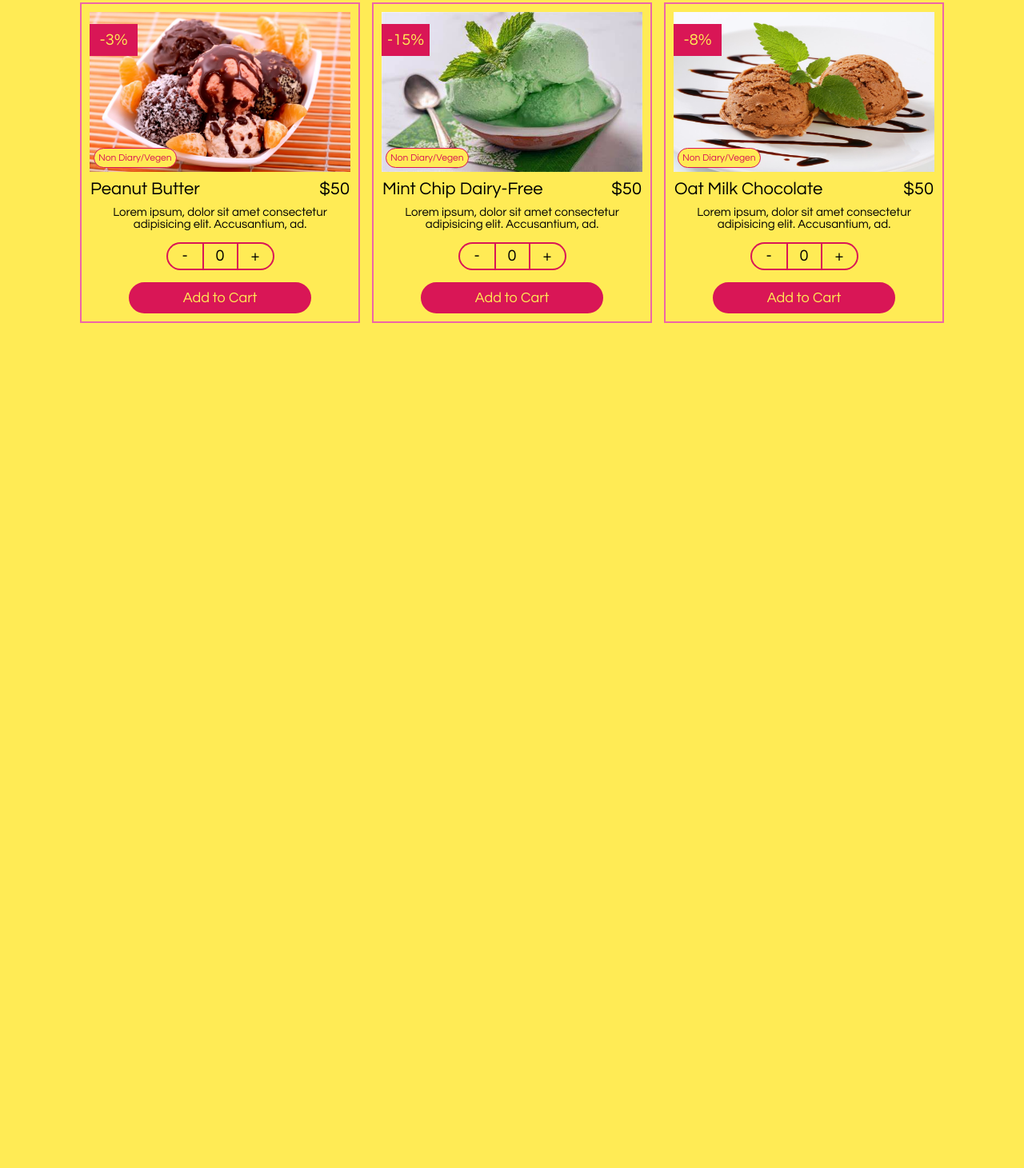
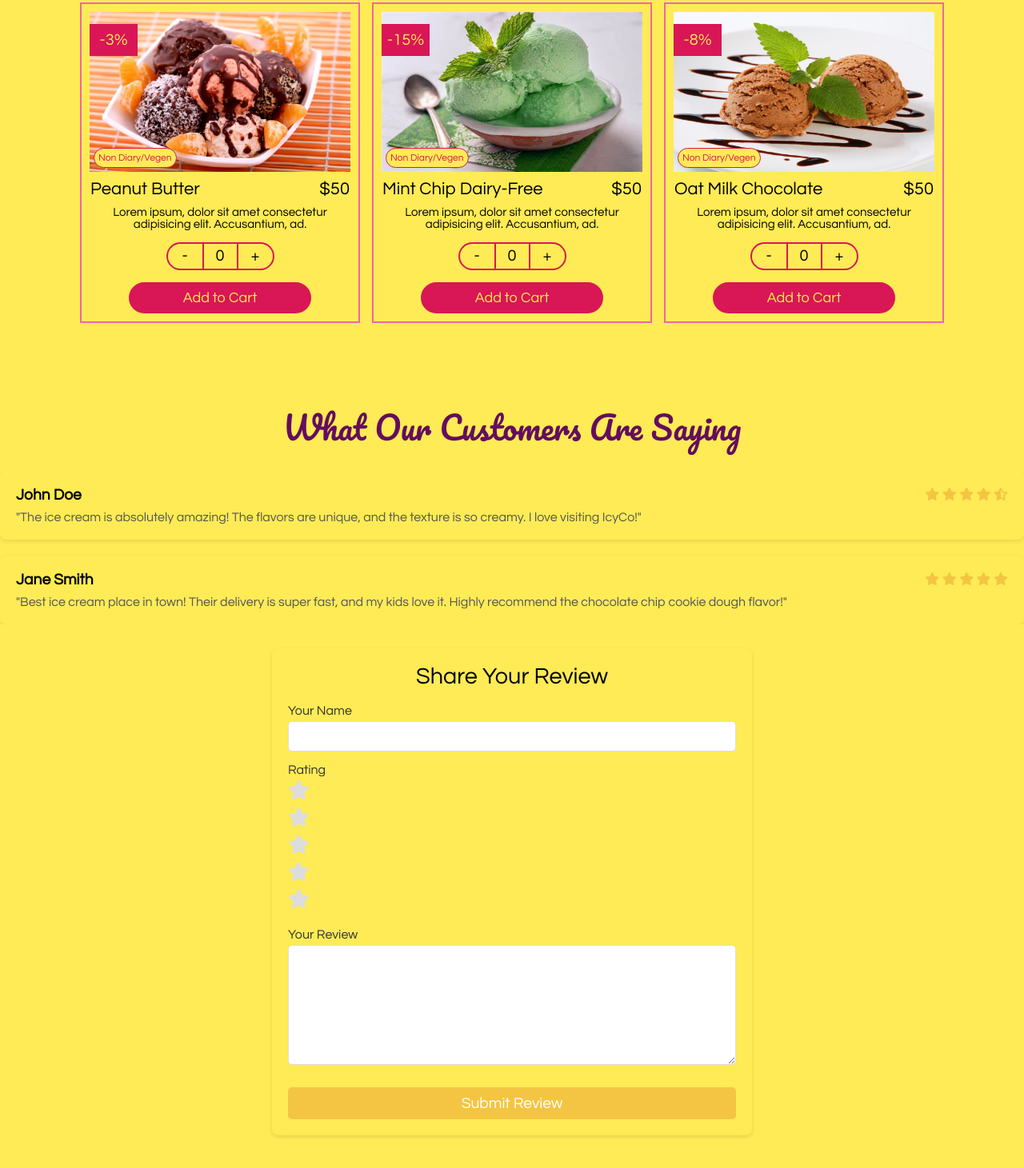
Before and after one commit to gdgmit/sweet-scoops, a plain HTML site: page index.html in a window 1280 px wide. Shown: the part 5679-7140 px from the top of the page at 80% size. Before the commit the page ends 6118 px from the top, so only its background shows below. Drawn offline with Linux system fonts and the light colour scheme; a web font is replaced by a local one.

Commit message:
review updated

```diff
--- a/index.html
+++ b/index.html
@@ -10,12 +10,14 @@
     <link rel="stylesheet" href="styles/styles.css">
     <link rel="stylesheet" href="styles/mediaQueries.css">
     <link rel="stylesheet" href="styles/swiper-bundle.min.css">
+    <link rel="stylesheet" href="styles/review.css">
 
     <!-- link to add favicon -->
     <link rel="icon" href="./images/logo.png" type="image/png">
 
     <!-- font awesome icons script -->
     <script src="https://kit.fontawesome.com/c732ec9339.js" crossorigin="anonymous"></script>
+
 </head>
 
 <body>
@@ -185,6 +187,76 @@
             </div>
         </section>
 
+        <!-- Reviews -->
+        <section class="reviews" id="reviews">
+            <h1>What Our Customers Are Saying</h1>
+
+            <!-- Reviews List -->
+            <div class="reviews-list">
+                <!-- Example review -->
+                <div class="review-item">
+                    <div class="review-header">
+                        <div class="reviewer-name">John Doe</div>
+                        <div class="review-rating">
+                            <i class="fa fa-star"></i>
+                            <i class="fa fa-star"></i>
+                            <i class="fa fa-star"></i>
+                            <i class="fa fa-star"></i>
+                            <i class="fa fa-star-half-alt"></i>
+                        </div>
+                    </div>
+                    <div class="review-text">
+                        <p>"The ice cream is absolutely amazing! The flavors are unique, and the texture is so creamy. I love visiting IcyCo!"</p>
+                    </div>
+                </div>
+
+                <div class="review-item">
+                    <div class="review-header">
+                        <div class="reviewer-name">Jane Smith</div>
+                        <div class="review-rating">
+                            <i class="fa fa-star"></i>
+                            <i class="fa fa-star"></i>
+                            <i class="fa fa-star"></i>
+                            <i class="fa fa-star"></i>
+                            <i class="fa fa-star"></i>
+                        </div>
+                    </div>
+                    <div class="review-text">
+                        <p>"Best ice cream place in town! Their delivery is super fast, and my kids love it. Highly recommend the chocolate chip cookie dough flavor!"</p>
+                    </div>
+                </div>
+            </div>
+
+            <!-- Review Submission Form -->
+            <div class="review-form">
+                <h2>Share Your Review</h2>
+                <form id="review-form">
+                    <div class="form-group">
+                        <label for="name">Your Name</label>
+                        <input type="text" id="name" name="name" required>
+                    </div>
+
+                    <div class="form-group">
+                        <label for="rating">Rating</label>
+                        <div class="rating">
+                            <input type="radio" id="star5" name="rating" value="5"><label for="star5"><i class="fa fa-star"></i></label>
+                            <input type="radio" id="star4" name="rating" value="4"><label for="star4"><i class="fa fa-star"></i></label>
+                            <input type="radio" id="star3" name="rating" value="3"><label for="star3"><i class="fa fa-star"></i></label>
+                            <input type="radio" id="star2" name="rating" value="2"><label for="star2"><i class="fa fa-star"></i></label>
+                            <input type="radio" id="star1" name="rating" value="1"><label for="star1"><i class="fa fa-star"></i></label>
+                        </div>
+                    </div>
+
+                    <div class="form-group">
+                        <label for="review-text">Your Review</label>
+                        <textarea id="review-text" name="review-text" required></textarea>
+                    </div>
+
+                    <button type="submit" class="submit-review">Submit Review</button>
+                </form>
+            </div>
+        </section>
+
 
     </div>
 
@@ -194,6 +266,7 @@
     <script type="module" src="script/products.js"></script>
     <script type="module" src="script/nav.js"></script>
     <script type="module" src="script/cart.js"></script>
+
 </body>
 
 </html>
--- a/script/reviews.js
+++ b/script/reviews.js
@@ -27,3 +27,31 @@ var swiper = new Swiper(".reviews-box", {
         },
     },
 });
+// Handle review form submission
+document.getElementById('review-form').addEventListener('submit', function(event) {
+    event.preventDefault(); // Prevent form from reloading the page
+
+    // Get the values from the form
+    const name = document.getElementById('name').value;
+    const rating = document.querySelector('input[name="rating"]:checked').value;
+    const reviewText = document.getElementById('review-text').value;
+
+    // Create a new review item
+    const newReview = document.createElement('div');
+    newReview.classList.add('review-item');
+    newReview.innerHTML = `
+        <div class="review-header">
+            <div class="reviewer-name">${name}</div>
+            <div class="review-rating">${'★'.repeat(rating)}</div>
+        </div>
+        <div class="review-text">
+            <p>${reviewText}</p>
+        </div>
+    `;
+
+    // Append the new review to the review list
+    document.querySelector('.reviews-list').prepend(newReview);
+
+    // Reset the form
+    document.getElementById('review-form').reset();
+});
--- /dev/null
+++ b/styles/review.css
@@ -0,0 +1,115 @@
+/* Reviews Section */
+.reviews {
+    padding: 40px 0;
+    background-color: #FFEB55;
+}
+
+.reviews h1 {
+    text-align: center;
+    font-size: 2.5em;
+    margin-bottom: 20px;
+}
+
+.reviews-list {
+    display: flex;
+    flex-direction: column;
+    gap: 20px;
+}
+
+.review-item {
+    background-color: #FFEB55;
+    padding: 20px;
+    border-radius: 8px;
+    box-shadow: 0 2px 5px rgba(0, 0, 0, 0.1);
+}
+
+.review-header {
+    display: flex;
+    justify-content: space-between;
+    align-items: center;
+    margin-bottom: 10px;
+}
+
+.reviewer-name {
+    font-weight: bold;
+    font-size: 1.2em;
+}
+
+.review-rating i {
+    color: #f4c542;
+}
+
+.review-text {
+    font-size: 1em;
+    color: #555;
+}
+
+/* Review Form */
+.review-form {
+    max-width: 600px;
+    margin: 30px auto;
+    padding: 20px;
+    background-color: #FFEB55;
+    border-radius: 8px;
+    box-shadow: 0 2px 5px rgba(0, 0, 0, 0.1);
+}
+
+.review-form h2 {
+    text-align: center;
+    font-size: 1.8em;
+    margin-bottom: 20px;
+}
+
+.form-group {
+    margin-bottom: 15px;
+}
+
+label {
+    display: block;
+    font-size: 1em;
+    margin-bottom: 5px;
+    color: #333;
+}
+
+input[type="text"], textarea {
+    width: 100%;
+    padding: 10px;
+    font-size: 1em;
+    border: 1px solid #ddd;
+    border-radius: 5px;
+}
+
+textarea {
+    height: 150px;
+    resize: vertical;
+}
+
+.rating input[type="radio"] {
+    display: none;
+}
+
+.rating label {
+    font-size: 1.5em;
+    color: #ddd;
+    cursor: pointer;
+}
+
+.rating input[type="radio"]:checked ~ label {
+    color: #f4c542;
+}
+
+.submit-review {
+    background-color: #f4c542;
+    color: white;
+    padding: 10px 20px;
+    border: none;
+    border-radius: 5px;
+    font-size: 1.2em;
+    cursor: pointer;
+    width: 100%;
+    margin-top: 10px;
+}
+
+.submit-review:hover {
+    background-color: #e5b62f;
+}
--- a/styles/styles.css
+++ b/styles/styles.css
@@ -797,9 +797,9 @@ h3 {
     transition: 0.3s;
 }
 
-.reviews .reviews-box .box:hover {
+/* .reviews .reviews-box .box:hover {
     /* background-color: var(--secondary-color); */
-}
+ */
 
 .reviews .reviews-box .box .top {
     width: 100%;
```
